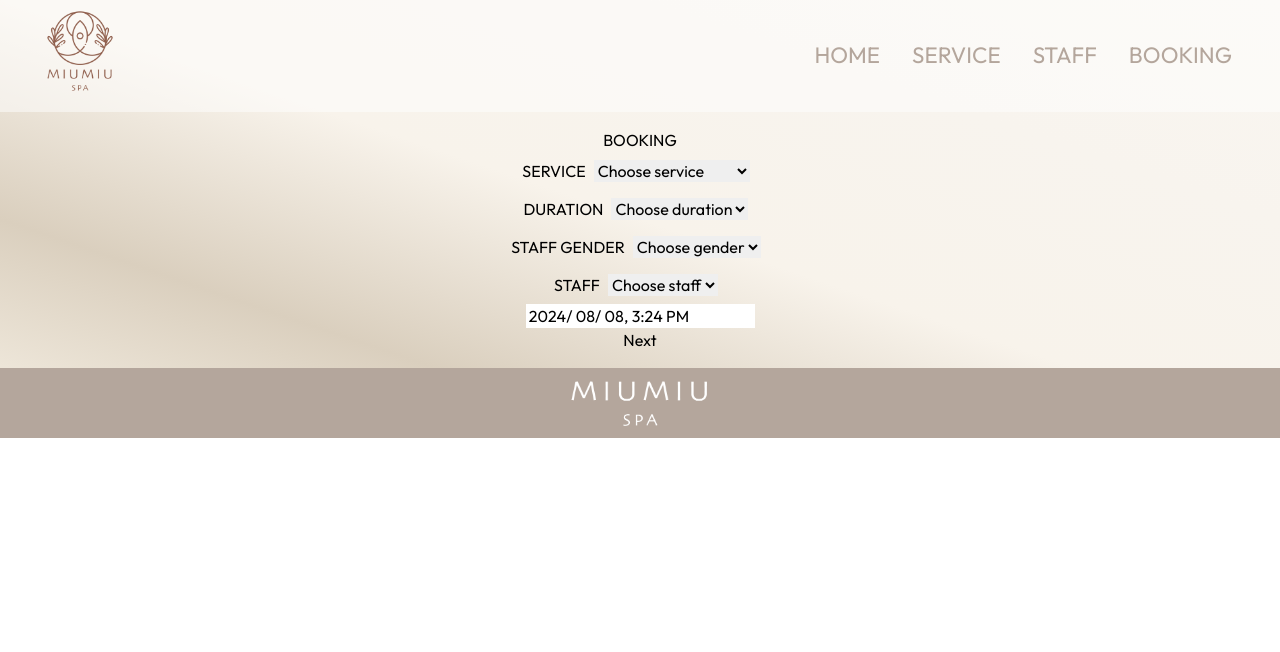
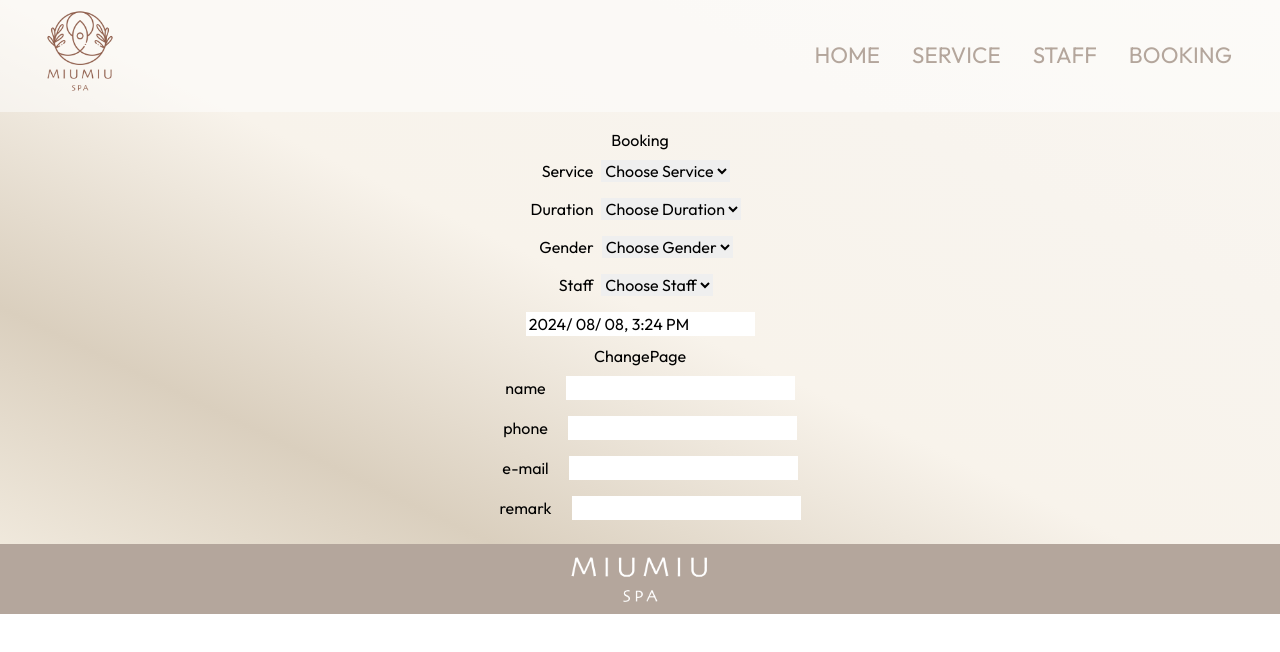
Before and after one commit to HWenSu/booking-system, a React (Vite) app: page /miumiu-spa/orders in a window 1280 px wide. Shown: the top 652 px of the page. Built offline with nearby package versions, Linux system fonts and the light colour scheme.

Commit message:
Feat: Create Template Booking Page.

```diff
--- /dev/null
+++ b/public/modals/templateData.json
@@ -0,0 +1,51 @@
+[
+{
+  "category": "ServiceDropdown" ,
+  "Data": [
+{ "label": "Service", "option": [ 1, 2, 3 ]  },
+{ "label": "Duration", "option": [ [60], [60, 90], [90, 120]] }
+]
+},
+{
+  "category": "GenderDropdown",
+  "Data": [ { "label": "Gender", "option": [
+  {"id":1, "name": "女"},
+  {"id":2, "name": "其他"}
+]
+  }
+]
+},
+{
+  "category": "StaffDropdown",
+  "Data": [ { "label": "Staff",   "option": [ {"id":1, "name": "aaa"},  {"id":2, "name": "bbb"} ] } ]
+},
+ {
+  "category": "TimePicker",
+  "Data": [ { "label": "" } ]
+}
+,
+{
+  "category": "ChangePage",
+  "Data": [ { "label": ">>" ,"type": ["forward", "backward"] } ]
+},
+{
+  "category": "Input",
+  "Data":  [ { "label": "name", "type": "text" } ],
+  "name": "name"
+} ,
+{
+  "category": "Input",
+  "Data":  [ { "label": "phone", "type": "number"  } ],
+  "name": "phone"
+} ,
+ {
+  "category": "Input" ,
+  "Data": [ { "label": "e-mail", "type": "email" } ],
+  "name": "email"
+},
+ {
+  "category": "Input",
+  "Data": [ { "label": "remark", "type": "text" } ],
+  "name": "remark"
+}
+]
--- a/src/components/BookingDropdown.jsx
+++ /dev/null
@@ -1,57 +0,0 @@
-import DropdownMenu from "../components/DropdownMenu";
-
-const BookingDropdown = ({
-  serviceData,
-  filterService,
-  staffData,
-  filteredStaff,
-  onChange
-}) => {
-
-
-  return (
-    <div className="flex flex-col">
-      <label htmlFor="service">
-        SERVICE
-        <DropdownMenu
-          name="service"
-          data={serviceData}
-          getValue="name"
-          onChange={onChange}
-        />
-      </label>
-
-      <label htmlFor="duration">
-        DURATION
-        <DropdownMenu
-          name="duration"
-          data={filterService}
-          getValue="duration"
-          onChange={onChange}
-        />
-      </label>
-
-      <label htmlFor="gender">
-        STAFF GENDER
-        <DropdownMenu
-          name="gender"
-          data={staffData}
-          getValue="gender"
-          onChange={onChange}
-        />
-      </label>
-
-      <label htmlFor="staff">
-        STAFF
-        <DropdownMenu
-          name="staff"
-          data={filteredStaff}
-          getValue="name"
-          onChange={onChange}
-        />
-      </label>
-    </div>
-  );
-};
-
-export default BookingDropdown
--- /dev/null
+++ b/src/components/ChangePage.jsx
@@ -0,0 +1,9 @@
+import React from 'react'
+
+const ChangePage = () => {
+  return (
+    <div>ChangePage</div>
+  )
+}
+
+export default ChangePage
--- a/src/components/DropdownMenu.jsx
+++ /dev/null
@@ -1,39 +0,0 @@
-
-const DropdownMenu = ({ data, name, getValue, onChange }) => {
-  const handleChange = (e) => {
-    const { value } = e.target;
-    onChange(name, value); // 將事件回調給父層
-  };
-
-  const isDurationArray =
-    Array.isArray(data[0]?.[getValue]) && name === "duration";
-
-  return (
-    <select
-      name={name}
-      id={name}
-      onChange={handleChange}
-      className="m-2"
-      required
-    >
-      <option value="">
-        Choose {name}{" "}
-      </option>
-      {isDurationArray
-        ? data.map((item, i) =>
-            item[getValue].map((subItem, j) => (
-              <option key={`${i}-${j}`} value={subItem} className="p-2">
-                {subItem}
-              </option>
-            ))
-          )
-        : data.map((item, index) => (
-            <option key={index} value={item[getValue]}>
-              {item[getValue]}
-            </option>
-          ))}
-    </select>
-  );
-};
-
-export default DropdownMenu;
--- /dev/null
+++ b/src/components/GenderDropdown.jsx
@@ -0,0 +1,18 @@
+import React from 'react'
+
+const GenderDropdown = ( {data} ) => {
+  return (
+    <div>
+      <label>{data[0].label}</label>
+      <select className="m-2">
+        <option value="">Choose {data[0].label}</option>
+        {data[0] &&
+          data[0].option.map((option, index) => (
+            <option key={index}> {option.name}</option>
+          ))}
+      </select>
+    </div>
+  );
+}
+
+export default GenderDropdown
--- /dev/null
+++ b/src/components/InputField.jsx
@@ -0,0 +1,14 @@
+import React from 'react'
+
+const InputField = ( {data} ) => {
+  return (
+    <div className="flex justify-center p-2">
+      <p className="text-center px-5">{data[0].label}</p>
+      <input
+        type="text"
+      />
+    </div>
+  )
+}
+
+export default InputField
--- /dev/null
+++ b/src/components/ServiceDropdown.jsx
@@ -0,0 +1,34 @@
+
+const ServiceDropdown = ({ data, onChange }) => {
+  return (
+    <div>
+      {data &&
+        data.map((item, itemIndex) => (
+          <div key={itemIndex}>
+            <label>{item.label}</label>
+            <select className="m-2" required>
+              <option value="">Choose {item.label}</option>
+              {item.option.map((option, index)=> {
+                // 判斷 option 是否為陣列
+                if(Array.isArray(option)){
+                  return option.map((number, numberIndex) => (
+                      <option key={numberIndex} value={number} className="p-2">
+                        {number}
+                      </option>
+                    ))
+                } else {
+                  return (
+                    <option key={index} value={option} className="p-2">
+                      {option}
+                    </option>
+                  )
+                }
+            })}
+            </select>
+          </div>
+        ))}
+    </div>
+  );
+};
+
+export default ServiceDropdown;
--- /dev/null
+++ b/src/components/StaffDropdown.jsx
@@ -0,0 +1,17 @@
+const StaffDropdown = ( {data} ) => {
+  {console.log(data)}
+  return (
+    <div>
+      <label>{data[0].label}</label>
+      <select className="m-2">
+        <option value="">Choose {data[0].label}</option>
+        {data[0] &&
+          data[0].option.map((option, index) => (
+            <option key={index}> {option.name}</option>
+          ))}
+      </select>
+    </div>
+  );
+}
+
+export default StaffDropdown
--- a/src/components/BookingTimeStamp.jsx
+++ b/src/components/TimePicker.jsx
@@ -1,9 +1,12 @@
 import { useState } from "react";
-import DatePicker from "react-datepicker"
+import DatePicker from "react-datepicker";
 import "react-datepicker/dist/react-datepicker.css";
 import { addMinutes, format } from "date-fns";
 
-const BookingTimeStamp = ({ duration, onTimeChange }) => {
+
+
+
+const TimePicker = ({ duration, onTimeChange }) => {
   const [startDate, setStartDate] = useState(new Date());
 
   const handleChange = (date) => {
@@ -13,8 +16,7 @@ const BookingTimeStamp = ({ duration, onTimeChange }) => {
     const formattedDate = format(date, "yyyy-MM-dd HH:mm");
     const formattedEndDate = format(endDate, "yyyy-MM-dd HH:mm");
     onTimeChange(formattedDate, formattedEndDate);
-  }
-
+  };
   return (
     <div>
       <DatePicker
@@ -25,9 +27,11 @@ const BookingTimeStamp = ({ duration, onTimeChange }) => {
         timeIntervals={duration}
         timeCaption="time"
         dateFormat=" yyyy/ MM/ dd, h:mm aa"
+        className="m-2"
       />
     </div>
   );
 };
 
-export default BookingTimeStamp;
+
+export default TimePicker;
--- a/src/pages/Booking.jsx
+++ b/src/pages/Booking.jsx
@@ -1,9 +1,24 @@
 import { useState, useEffect } from "react";
-import BookingTimeStamp from "../components/BookingTimeStamp";
-import BookingInfo from "../components/BookingInfo";
-import BookingDropdown from "../components/BookingDropdown";
-import axios from 'axios'
+
+import ServiceDropdown from "../components/ServiceDropdown";
+import GenderDropdown from "../components/GenderDropdown";
+import StaffDropdown from "../components/StaffDropdown";
+import TimePicker from "../components/TimePicker";
+import ChangePage from "../components/ChangePage";
+import InputField from "../components/InputField";
+
+
 import useAPIService from "../components/hooks/useAPIService"; //獲取API的通用 HOOK
+
+// 定義组件
+const componentMap = {
+  ServiceDropdown: ServiceDropdown,
+  GenderDropdown: GenderDropdown,
+  StaffDropdown: StaffDropdown,
+  TimePicker: TimePicker,
+  ChangePage: ChangePage,
+  Input: InputField,
+};
 
 const Booking = () => {
   //儲存表單資料
@@ -33,28 +48,32 @@ const Booking = () => {
     "/modals/staffData.json"
   );
 
-  useEffect(() => {
-    //監聽 formData.gender 來過濾 Staff 名單
-    if (staffData && staffData.staff) {
-      const filteredStaff = formData.gender
-        ? staffData.staff.filter((staff) => staff.gender === formData.gender)
-        : staffData.staff;
-      setFilteredStaff(filteredStaff);
-    } else {
-      setFilteredStaff([]); // 如果 staff　不在，設置為空陣列，防止錯誤
-    }
-    //監聽formData.service 來過濾 duration 名單
-    if (serviceData && serviceData.services) {
-      const filterService = formData.service
-        ? serviceData.services.filter(
-            (service) => service.name === formData.service
-          )
-        : serviceData.services;
-      setFilterServices(filterService);
-    } else {
-      setFilterServices([]);
-    }
-  }, [staffData, formData.gender, serviceData, formData.service]);
+  const { data: templateData, error: templateError } = useAPIService(
+    "/modals/templateData.json"
+  );
+
+  // useEffect(() => {
+  //   //監聽 formData.gender 來過濾 Staff 名單
+  //   if (staffData && staffData.staff) {
+  //     const filteredStaff = formData.gender
+  //       ? staffData.staff.filter((staff) => staff.gender === formData.gender)
+  //       : staffData.staff;
+  //     setFilteredStaff(filteredStaff);
+  //   } else {
+  //     setFilteredStaff([]); // 如果 staff　不在，設置為空陣列，防止錯誤
+  //   }
+  //   //監聽formData.service 來過濾 duration 名單
+  //   if (serviceData && serviceData.services) {
+  //     const filterService = formData.service
+  //       ? serviceData.services.filter(
+  //           (service) => service.name === formData.service
+  //         )
+  //       : serviceData.services;
+  //     setFilterServices(filterService);
+  //   } else {
+  //     setFilterServices([]);
+  //   }
+  // }, [staffData, formData.gender, serviceData, formData.service]);
 
   //檢查API資料是否獲取成功
   if (!serviceData || !staffData) return <div>Loading</div>;
@@ -82,15 +101,6 @@ const Booking = () => {
   const handleSubmit = (e) => {
     e.preventDefault(); //防止頁面重新整理
 
-    // try {
-    //   const response = await axios.post(
-    //     "http://localhost:3000/miumiu-spa/orders",
-    //     formData,
-    //     {
-    //       headers: { "Content-Type": "application/json" },
-    //     }
-    //   );
-
     console.log("Form submitted successfully:", formData);
 
     //清空表單資料
@@ -105,46 +115,30 @@ const Booking = () => {
       email: "",
       remark: "",
     });
-
-    // } catch (error) {
-    //   console.log("Error submitting form:", error);
-    // }
   };
 
-  //處理下一步按鈕的函式
-  const handleNext = () => {
-    setIsHidden(true);
-  };
-  //處理上一步按鈕的函式
-  const handleBack = () => {
-    setIsHidden(false);
-  };
 
   return (
     <form onSubmit={handleSubmit} className="flex flex-col m-4">
-      <h2>BOOKING</h2>
+      <h2>Booking</h2>
       <div className={isHidden ? "hidden" : "block"}>
-        <BookingDropdown
-          serviceData={serviceData.services}
-          filterService={filterServices}
-          staffData={staffData.staff}
-          filteredStaff={filteredStaff}
-          onChange={handleChange}
-        />
-        <BookingTimeStamp
-          duration={formData.duration}
-          onTimeChange={handleTimeChange}
-        />
-        <button onClick={handleNext}>Next</button>
-      </div>
-
-      <div className={isHidden ? "block" : "hidden"}>
-        <BookingInfo handleChange={handleChange} />
-        <button onClick={handleBack}>Back</button>
-        <button type="submit">Submit</button>
+        {/* //渲染模板 */}
+        {templateData.map((item, index) => {
+          const Component = componentMap[item.category]
+          {
+            console.log(item.Data);
+          }
+          return (
+            <Component
+              key={index}
+              data={item.Data}
+              // onChange={onChange}
+            />
+          )
+        })}
       </div>
     </form>
   );
-}
+};
 
-export default Booking
+export default Booking;
```
